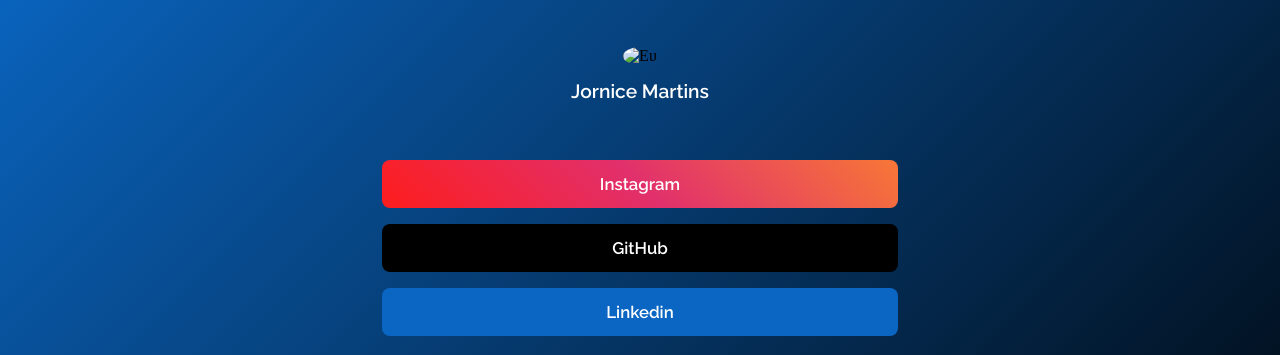
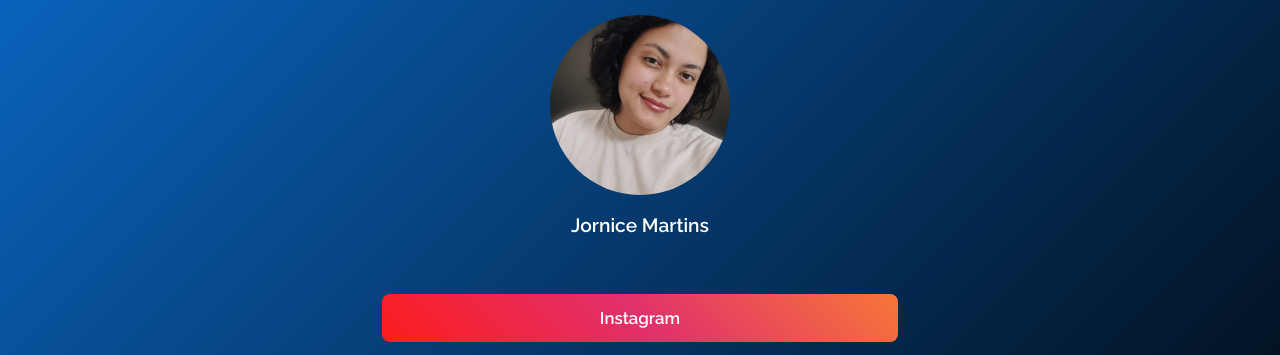
Before and after one commit to Jornicee/Portifolio, a plain HTML site: page index.html in a window 1280 px wide. Shown: the part 64-419 px from the top of the page. Drawn offline with Linux system fonts and the light colour scheme.

Commit message:
Update index.html

```diff
--- a/index.html
+++ b/index.html
@@ -14,7 +14,7 @@
 </head>
 <body>
   <h1 class="hello">Hello World</h1>
-  <img src="eu.png" alt="Eu">
+  <img src="foto.jpeg" alt="Eu">
   <h1>Jornice Martins</h1>
 
   <header class="container-botoes">
```
